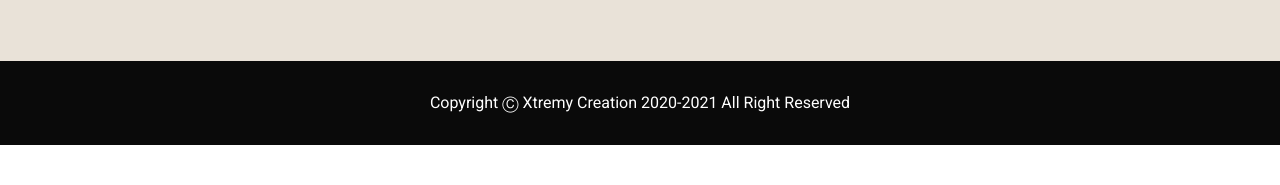
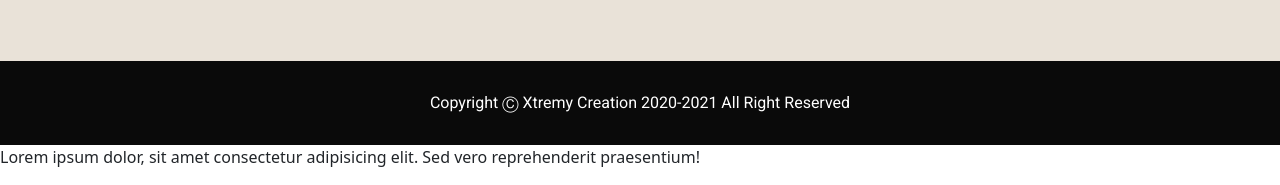
Before and after one commit to Aakritiv0709/Silon-E-Commerece-Demo, a plain HTML site: page index.html in a window 1280 px wide. Shown: the part 5406-5591 px from the top of the page. Before the commit the page ends 5551 px from the top, so only its background shows below. Drawn offline with nearby package versions, Linux system fonts and the light colour scheme.

Commit message:
minor change

```diff
--- a/index.html
+++ b/index.html
@@ -606,7 +606,7 @@
             <p id="copyright-p">Copyright &#9400; Xtremy Creation 2020-2021 All Right Reserved</p>
           </div>
 
-
+<p>Lorem ipsum dolor, sit amet consectetur adipisicing elit. Sed vero reprehenderit praesentium!</p>
         </footer>
           <script
       src="https://cdn.jsdelivr.net/npm/bootstrap@5.1.2/dist/js/bootstrap.bundle.min.js"
```
